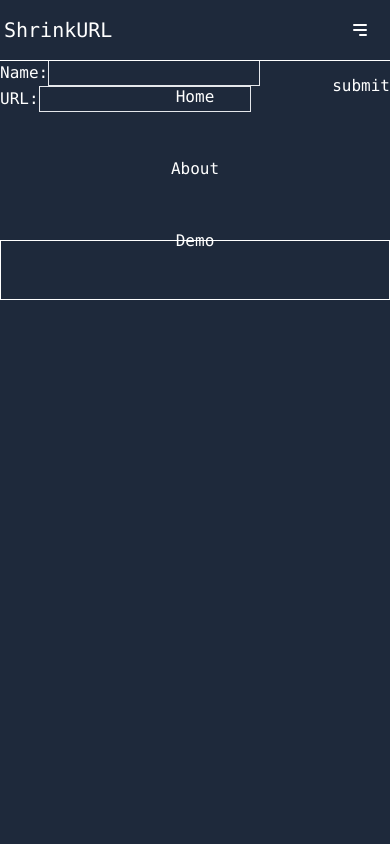
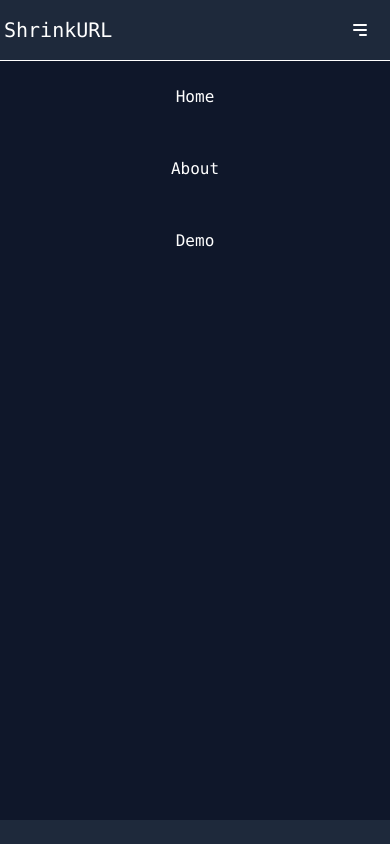
Before and after one commit to j1yl/shrinkurl, a React (Vite) app: page / in a window 390 px wide. Both pictures are taken after a click on the button 370 px from the left and 30 px from the top of the page. Built offline with nearby package versions, Linux system fonts and the light colour scheme.

Commit message:
Adjusted background color for mobile navbar

```diff
--- a/src/components/Navbar.tsx
+++ b/src/components/Navbar.tsx
@@ -28,7 +28,7 @@ const Navbar = () => {
       </button>
       <div>
         {isOpen && (
-          <ul className="flex md:hidden absolute top-[60px] left-0 flex-col items-center w-full h-[90vh] border-t border-t-white">
+          <ul className="flex md:hidden absolute top-[60px] left-0 flex-col items-center w-full h-[90vh] border-t border-t-white bg-slate-900">
             <li className="list-none py-6">
               <a href="/" className="text-base block w-full">
                 Home
```
